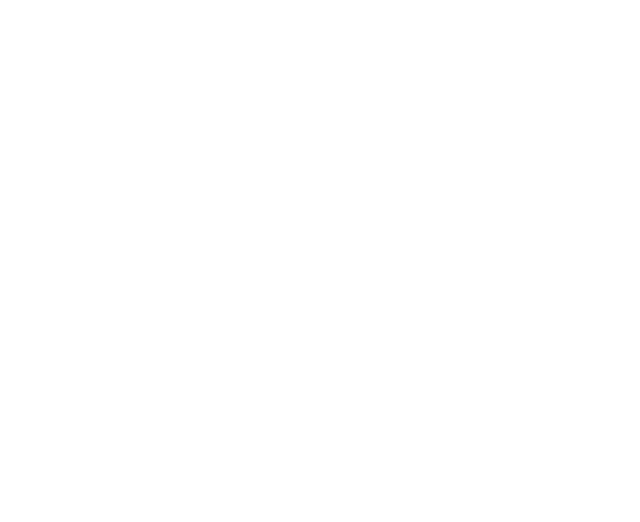
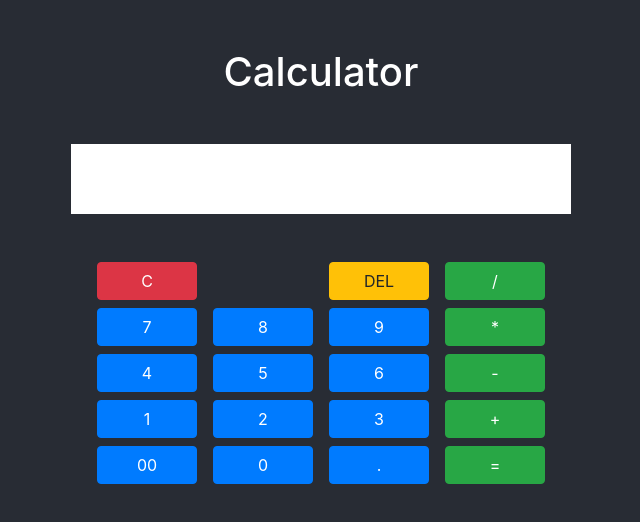
Before and after one commit to Tinkercademy/reactclass-calculator-demo, a React (Create React App) app: page / in a window 1280 px wide. Shown: the top 522 px of the page, without its empty margins (319-959 px from the left). Built offline with nearby package versions, Linux system fonts and the light colour scheme.

Commit message:
Rendering elements

```diff
--- a/src/App.css
+++ b/src/App.css
@@ -1,5 +1,7 @@
 .App {
-  text-align: center;
+  background-color: #282c34;
+  min-height: 100vh;
+  color: white;
 }
 
 .App-logo {
@@ -36,3 +38,16 @@
     transform: rotate(360deg);
   }
 }
+
+.result {
+  border: 0;
+  width: 500px;
+  height: 70px;
+  resize: none;
+  text-align: center;
+  font-size: 30px;
+}
+
+.btn {
+  width: 100px;
+}
--- a/src/App.js
+++ b/src/App.js
@@ -5,8 +5,43 @@ import './App.css';
 class App extends Component {
   render(){
     return (
-      <div className="App">
+      <div className="App pt-5">
+          <h1 className="d-flex justify-content-center">Calculator</h1>
 
+          <div className="d-flex justify-content-center mt-5">
+            <textarea className="result" readOnly></textarea>
+          </div>
+
+          <div className="d-flex justify-content-center mt-5">
+            <input type="button" className="btn btn-danger mx-2" value ="C"/>
+            <input type="button" className="btn btn-primary mx-2 invisible"/>
+            <input type="button" className="btn btn-warning mx-2" value ="DEL"/>
+            <input type="button" className="btn btn-success mx-2" value ="/"/>
+          </div>
+          <div className="d-flex justify-content-center mt-2">
+            <input type="button" className="btn btn-primary mx-2" value ="7"/>
+            <input type="button" className="btn btn-primary mx-2" value ="8"/>
+            <input type="button" className="btn btn-primary mx-2" value ="9"/>
+            <input type="button" className="btn btn-success mx-2" value ="*"/>
+          </div>
+          <div className="d-flex justify-content-center mt-2">
+            <input type="button" className="btn btn-primary mx-2" value ="4"/>
+            <input type="button" className="btn btn-primary mx-2" value ="5"/>
+            <input type="button" className="btn btn-primary mx-2" value ="6"/>
+            <input type="button" className="btn btn-success mx-2" value ="-"/>
+          </div>
+          <div className="d-flex justify-content-center mt-2">
+            <input type="button" className="btn btn-primary mx-2" value ="1"/>
+            <input type="button" className="btn btn-primary mx-2" value ="2"/>
+            <input type="button" className="btn btn-primary mx-2" value ="3"/>
+            <input type="button" className="btn btn-success mx-2" value ="+"/>
+          </div>
+          <div className="d-flex justify-content-center mt-2">
+            <input type="button" className="btn btn-primary mx-2" value ="00"/>
+            <input type="button" className="btn btn-primary mx-2" value ="0"/>
+            <input type="button" className="btn btn-primary mx-2" value ="."/>
+            <input type="button" className="btn btn-success mx-2" value ="="/>
+          </div>
       </div>
     );
   }
```
